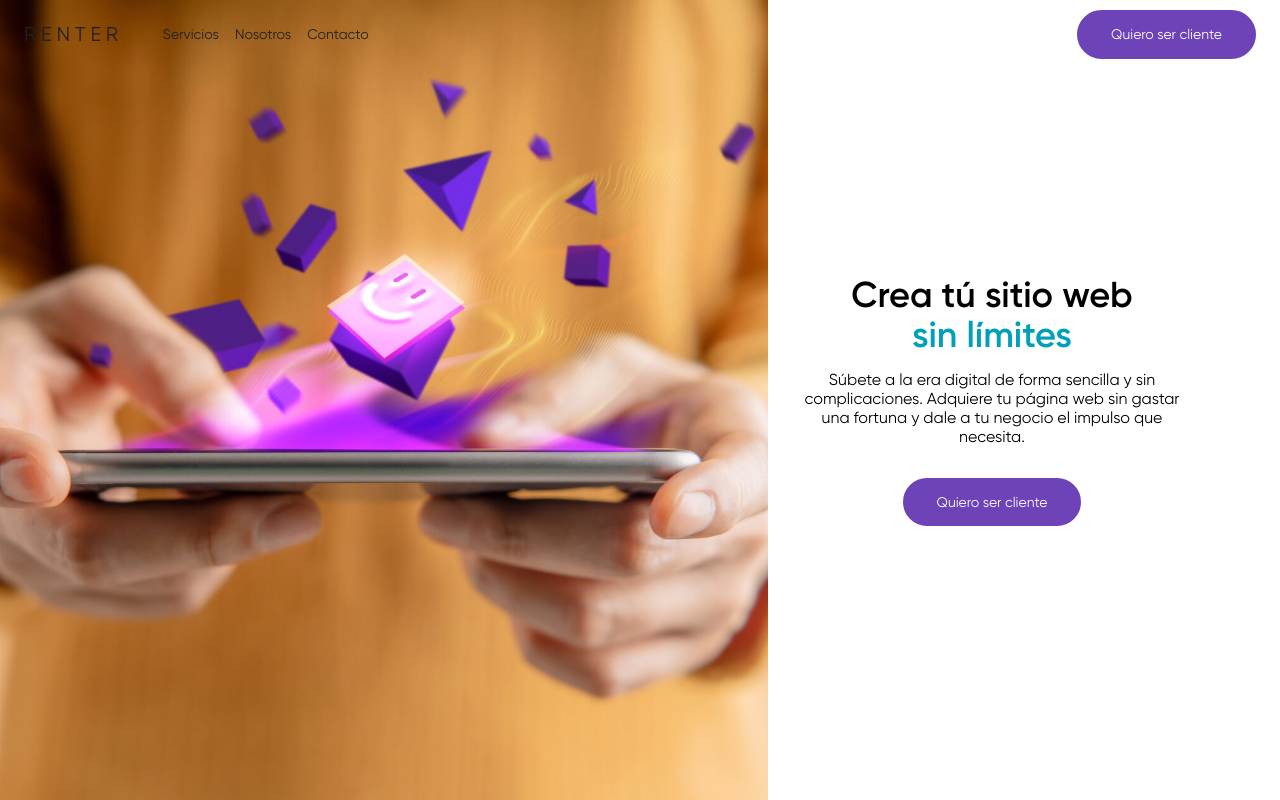
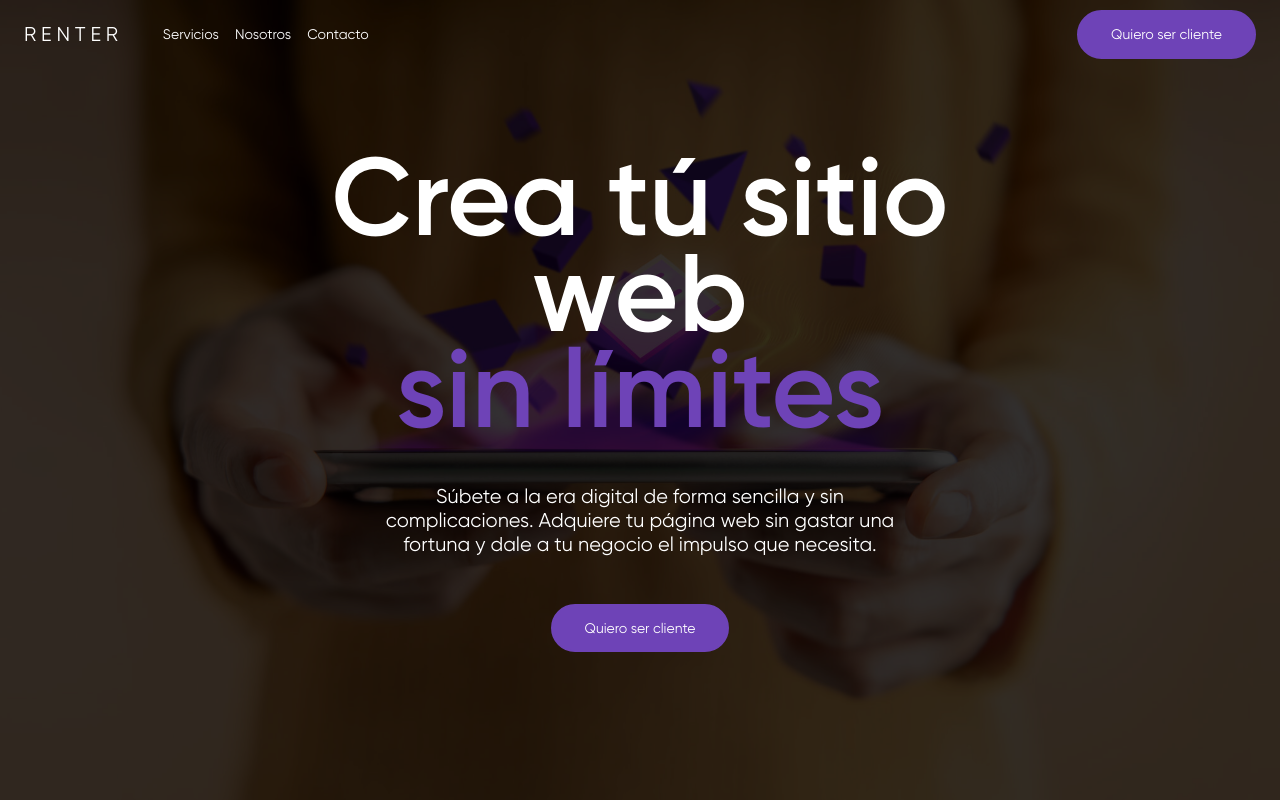
Before and after one commit to rentermx/rentermx, a React (Create React App) app: page / in a window 1280 px wide. Shown: the top 800 px of the page. Built offline with nearby package versions, Linux system fonts and the light colour scheme.

Commit message:
huosorio: Fix hero version

```diff
--- a/src/components/Hero/Hero.tsx
+++ b/src/components/Hero/Hero.tsx
@@ -9,7 +9,7 @@ type HeroProps = {
 
 };
 
-const StyledHero = styled('section')(({ theme }) => heroStyles('strive'));
+const StyledHero = styled('section')(({ theme }) => heroStyles('clip'));
 
 const Hero: React.FC<HeroProps> = () => {
   return (
--- a/src/components/Navbar/Navbar.tsx
+++ b/src/components/Navbar/Navbar.tsx
@@ -22,7 +22,7 @@ const pagesHref = ['/#options-section', '/#benefits-section', '/location'];
 
 type NavbarProps = {};
 
-const StyledAppBar = styled(AppBar)<AppBarProps>(({ theme }) => navbarStyles('konfio'));
+const StyledAppBar = styled(AppBar)<AppBarProps>(({ theme }) => navbarStyles('strive'));
 
 const Navbar: React.FC<NavbarProps> = (props) => {
   const [anchorElNav, setAnchorElNav] = useState<null | HTMLElement>(null);
--- a/src/pages/Home.tsx
+++ b/src/pages/Home.tsx
@@ -15,7 +15,6 @@ const Home:React.FC<HomeProps> = (props: HomeProps) => {
       <Navbar />
       <Hero />
       <Options />
-      <Carousel />
       <CTA />
       <Benefits />
       <Footer />
```
